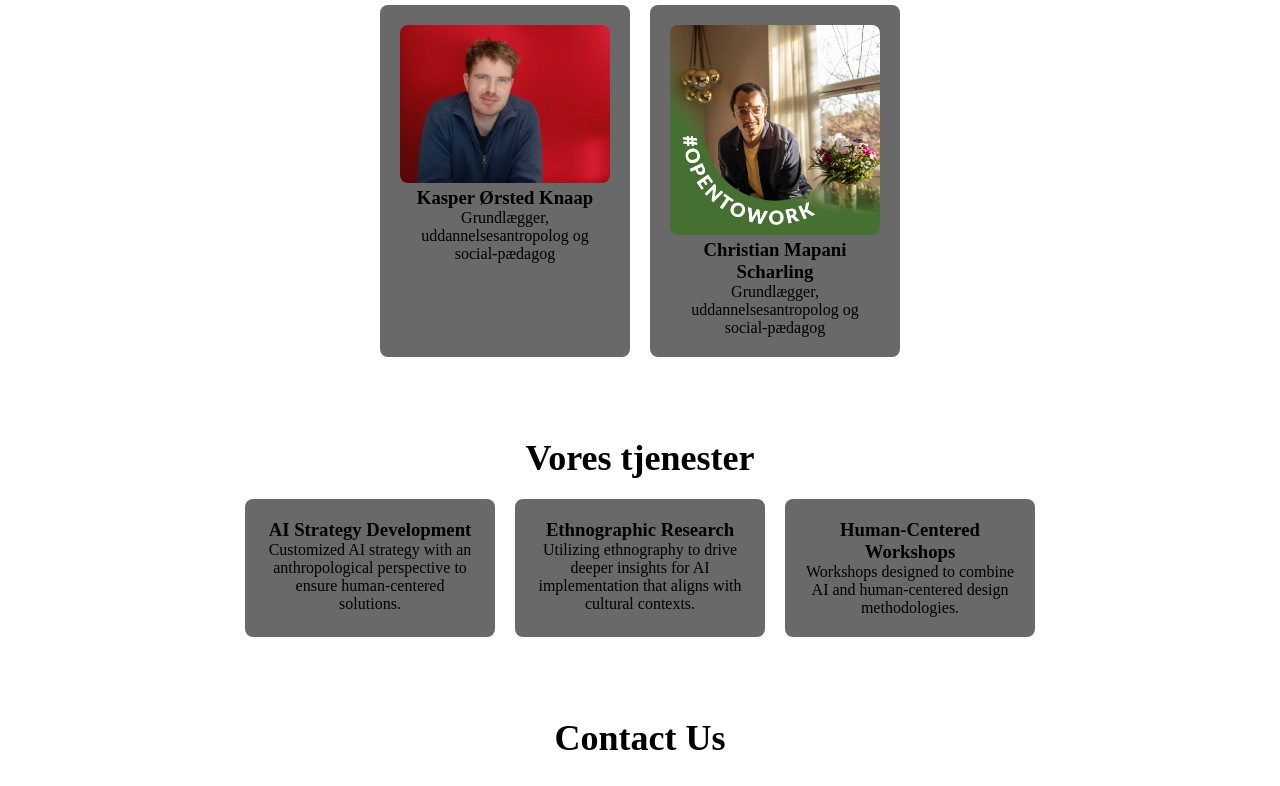
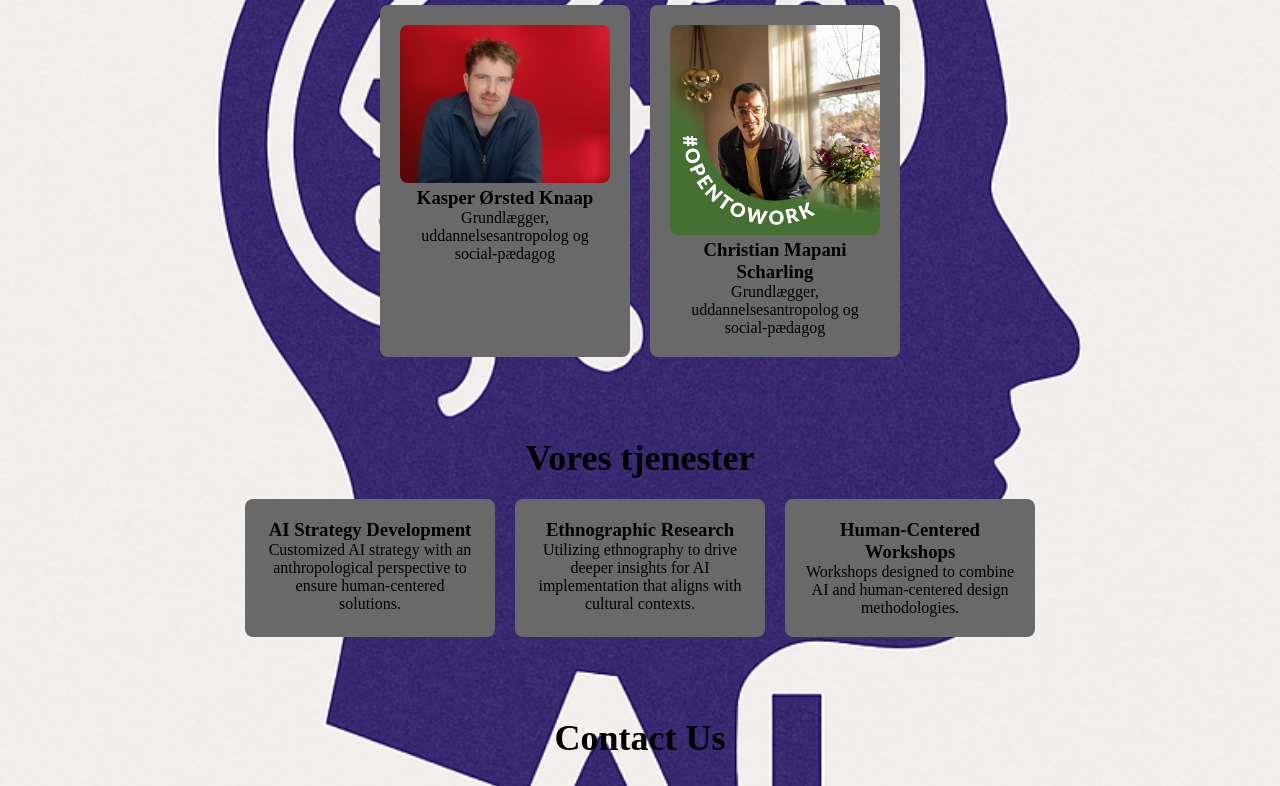
Before and after one commit to aiheadnotes/hjemmeside, a plain HTML site: page index.html in a window 1280 px wide. Shown: the part 391-1177 px from the top of the page. Drawn offline with Linux system fonts and the light colour scheme; files whose address does not match are found by name.

Commit message:
Update styles.css

```diff
--- a/styles.css
+++ b/styles.css
@@ -5,7 +5,7 @@
   }
 
   body {
-    background-image: url('assets/images/aiheadnotes-logo.png');
+    background-image: url('aiheadnotes-logo.png');
     background-size: cover;
     background-position: center -350%;
     }
```
